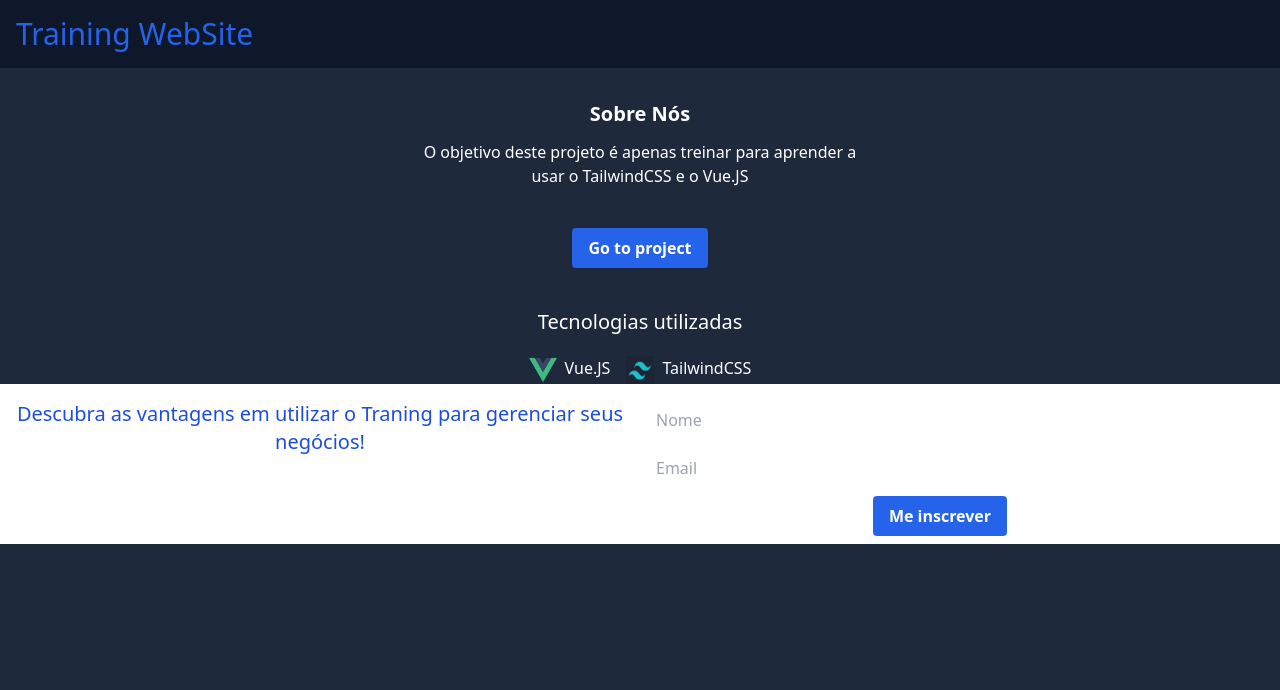
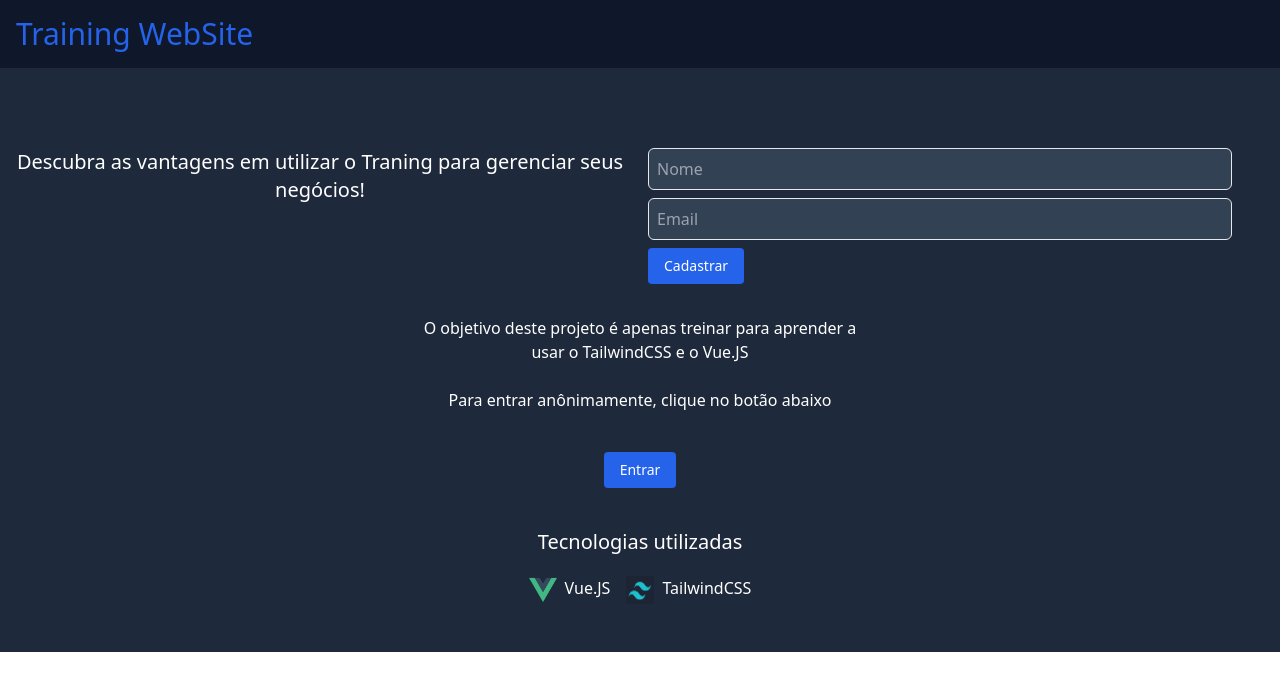
Before and after one commit to giliolizera/Training, a Vue app: page / in a window 1280 px wide. Shown: the top 690 px of the page. Built offline with nearby package versions, Linux system fonts and the light colour scheme.

Commit message:
feat: new login

```diff
--- /dev/null
+++ b/src/components/Login.vue
@@ -0,0 +1,27 @@
+<template>
+   <div class="w-full bg-slate-900">
+      <router-link to="/">
+         <button class="text-blue-600 bg-slate-900 font-medium text-3xl flex p-4 justify-start">
+            Training WebSite
+         </button>
+      </router-link>
+   </div>
+   <div class="bg-slate-800 grid grid-cols-2 gap-4 p-2 mt-16 text-center">
+      <div class="col-span-1 mt-2 text-xl text-white font-medium">
+         Descubra as vantagens em utilizar o Traning para gerenciar seus negócios!
+      </div>
+      <div class="col-span-1 pr-10">
+         <div>
+            <input type="text" class="w-full border bg-slate-700 rounded-md mt-2 p-2" placeholder="Nome">
+         </div>
+         <div>
+            <input type="email" class="w-full border bg-slate-700 rounded-md p-2 mt-2" placeholder="Email">
+         </div>
+         <router-link to="/disclosure">
+            <button class="bg-blue-600 hover:bg-blue-700 text-white font-bold py-2 px-4 rounded mt-2">
+               Me inscrever
+            </button>
+         </router-link>
+      </div>
+   </div>
+</template>
--- a/src/components/Site.vue
+++ b/src/components/Site.vue
@@ -6,18 +6,35 @@
                Training WebSite
             </button>
          </div>
+         <div class="bg-slate-800 grid grid-cols-2 gap-4 p-2 mt-16 text-center">
+            <div class="col-span-1 mt-2 text-xl text-white font-medium">
+               Descubra as vantagens em utilizar o Traning para gerenciar seus negócios!
+            </div>
+            <div class="col-span-1 pr-10">
+               <div>
+                  <input type="text" class="w-full border bg-slate-700 rounded-md mt-2 p-2" placeholder="Nome">
+               </div>
+               <div>
+                  <input type="email" class="w-full border bg-slate-700 rounded-md p-2 mt-2" placeholder="Email">
+               </div>
+               <router-link to="/login">
+                  <button class="bg-blue-600 hover:bg-blue-700 text-white flex text-sm font-medium py-2 px-4 rounded mt-2">
+                     Cadastrar
+                  </button>
+               </router-link>
+            </div>
+         </div>
          <div class="max-w-md mx-auto">
-            <div class="flex justify-center font-bold text-xl mt-8">
-               Sobre Nós
-            </div>
-            <div class="text-center font-medium mt-3">
+            <div class="text-center font-medium mt-6">
                O objetivo deste projeto é apenas treinar para aprender a usar o TailwindCSS e o Vue.JS
             </div>
+            <div class="text-center font-medium mt-6">
+               Para entrar anônimamente, clique no botão abaixo
             </div>
             <div class="flex justify-center mt-10">
                <router-link to="/disclosure">
-                  <button class="bg-blue-600 hover:bg-blue-700 text-white font-bold py-2 px-4 rounded">
-                     Go to project
+                  <button class="bg-blue-600 hover:bg-blue-700 text-white text-sm font-medium py-2 px-4 rounded">
+                     Entrar
                   </button>
                </router-link>
             </div>
@@ -36,21 +53,6 @@
             </div>
          </div>
       </div>
-   <div class="grid grid-cols-2 gap-4 p-2 text-center">
-      <div class="col-span-1 mt-2 text-xl text-blue-700 font-medium">
-         Descubra as vantagens em utilizar o Traning para gerenciar seus negócios!
    </div>
-      <div class="col-span-1 pr-10">
-         <div>
-            <input type="text" class="w-full rounded-md mt-2 p-2" placeholder="Nome">
-         </div>
-         <div>
-            <input type="email" class="w-full rounded-md p-2 mt-2" placeholder="Email">
-         </div>
-         <button class="bg-blue-600 hover:bg-blue-700 text-white font-bold py-2 px-4 rounded mt-2">
-            Me inscrever
-         </button>
-      </div>
-   </div>
-   <div class="bg-slate-800 h-72"></div>
+   <div class="bg-slate-800 h-12"></div>
 </template>
--- a/src/main.js
+++ b/src/main.js
@@ -13,11 +13,16 @@ import Popover from './components/Popover.vue'
 import Radio from './components/Radio.vue'
 import Select from './components/Select.vue'
 import Tabs from './components/Tabs.vue'
+import Login from './components/Login.vue'
 
 const routes = [
    {
       path: '/',
       component: Site
+   },
+   {
+      path: '/login',
+      component: Login
    },
    {
       path: '/combobox',
```
Lines whose indentation alone changed are shown as unchanged.
